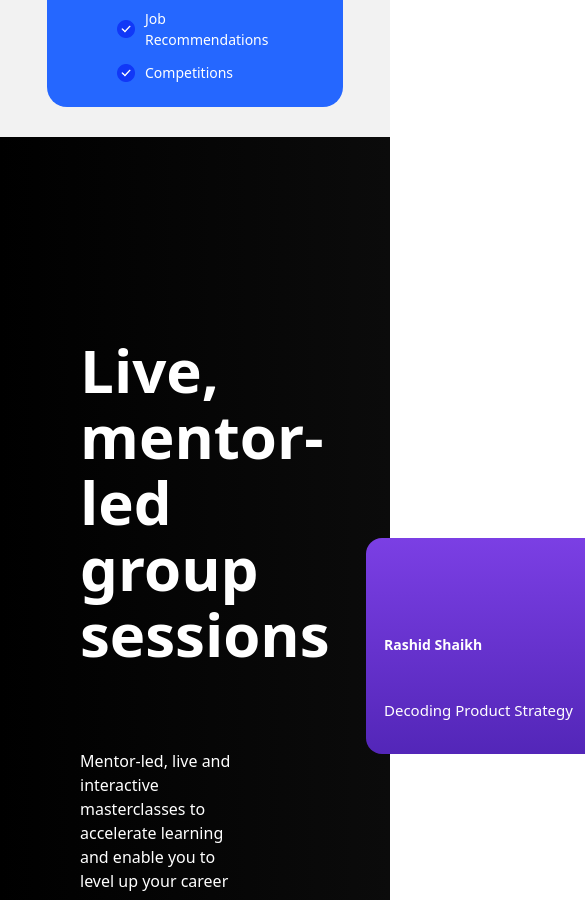
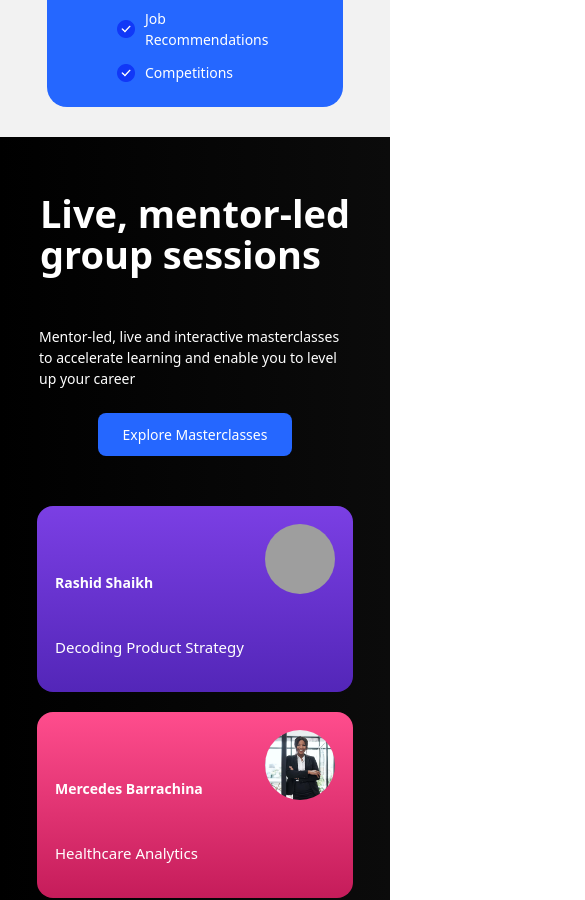
Before and after one commit to NethKW/ui_assignments, a React (Vite) app: page / in a window 390 px wide. Shown: the part 3180-4080 px from the top of the page, 585 px wide, since content can reach past the window. Built offline with nearby package versions, Linux system fonts and the light colour scheme; grey boxes are pictures that could not be loaded.

Commit message:
update with mobile view responsive

```diff
--- a/src/components/Courses.css
+++ b/src/components/Courses.css
@@ -88,3 +88,44 @@
     font-size: 15px;
     font-weight: 500;
 }
+
+@media (max-width: 600px){
+    .course{
+        width: 100%;
+        display: flex;
+        flex-direction: column;
+        align-items: center;
+        justify-content: center;
+        padding: 30px 0px;
+    }
+
+    .course-right{
+        display: flex;
+        width: 100%;
+        flex-direction: column;
+        align-items: center;
+
+    }
+
+    .course-left{
+        width: 80%;
+        padding: 0;
+        gap: 10px;
+        display: flex;
+        align-items: center;
+        justify-content: center;
+    }
+
+    .course-left p{
+        font-size: 14px;
+    }
+
+    .course-left h1{
+        font-size: 38px;
+    }
+
+    .course-card{
+        max-width: 200px;
+        max-height: 150px;
+    }
+}
```
